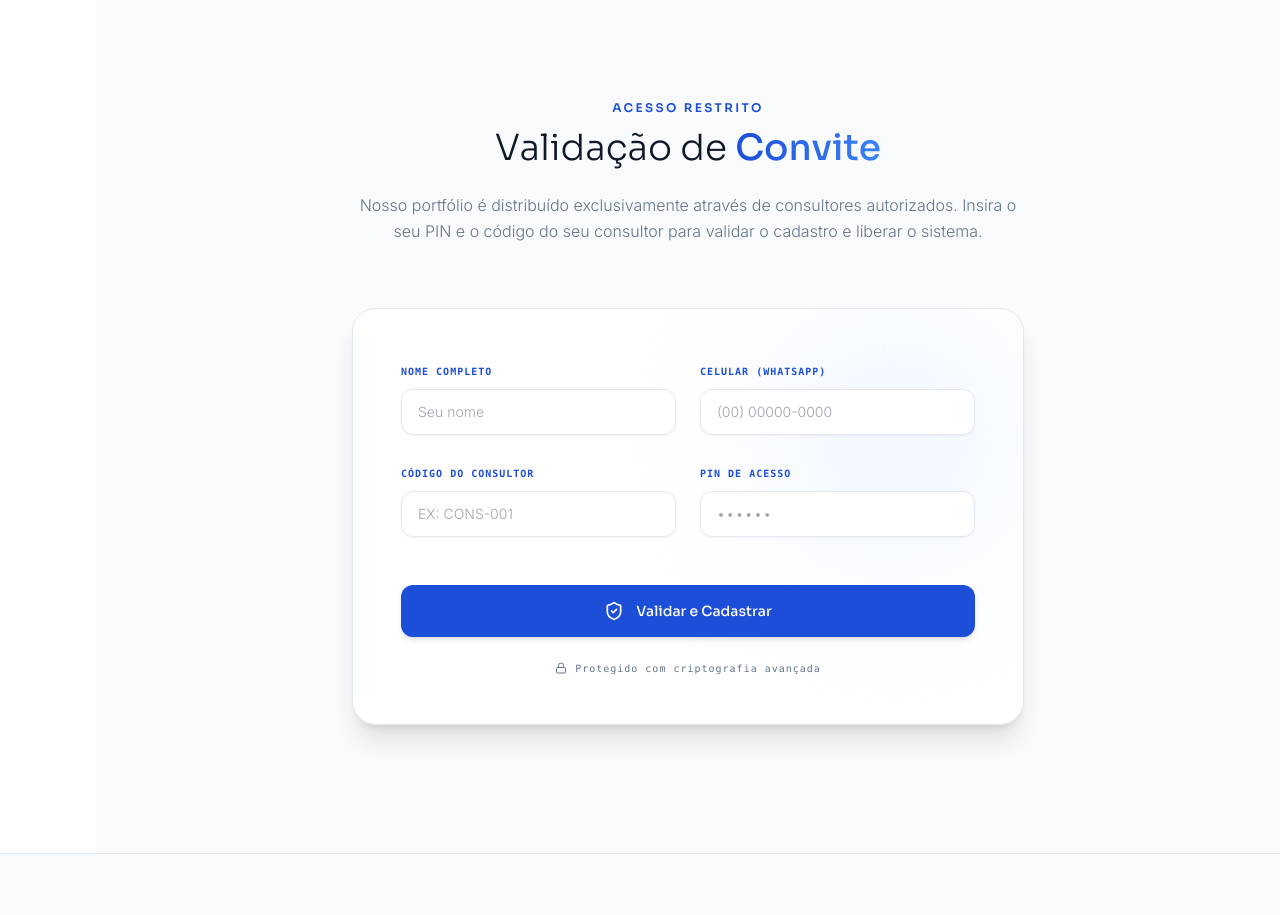
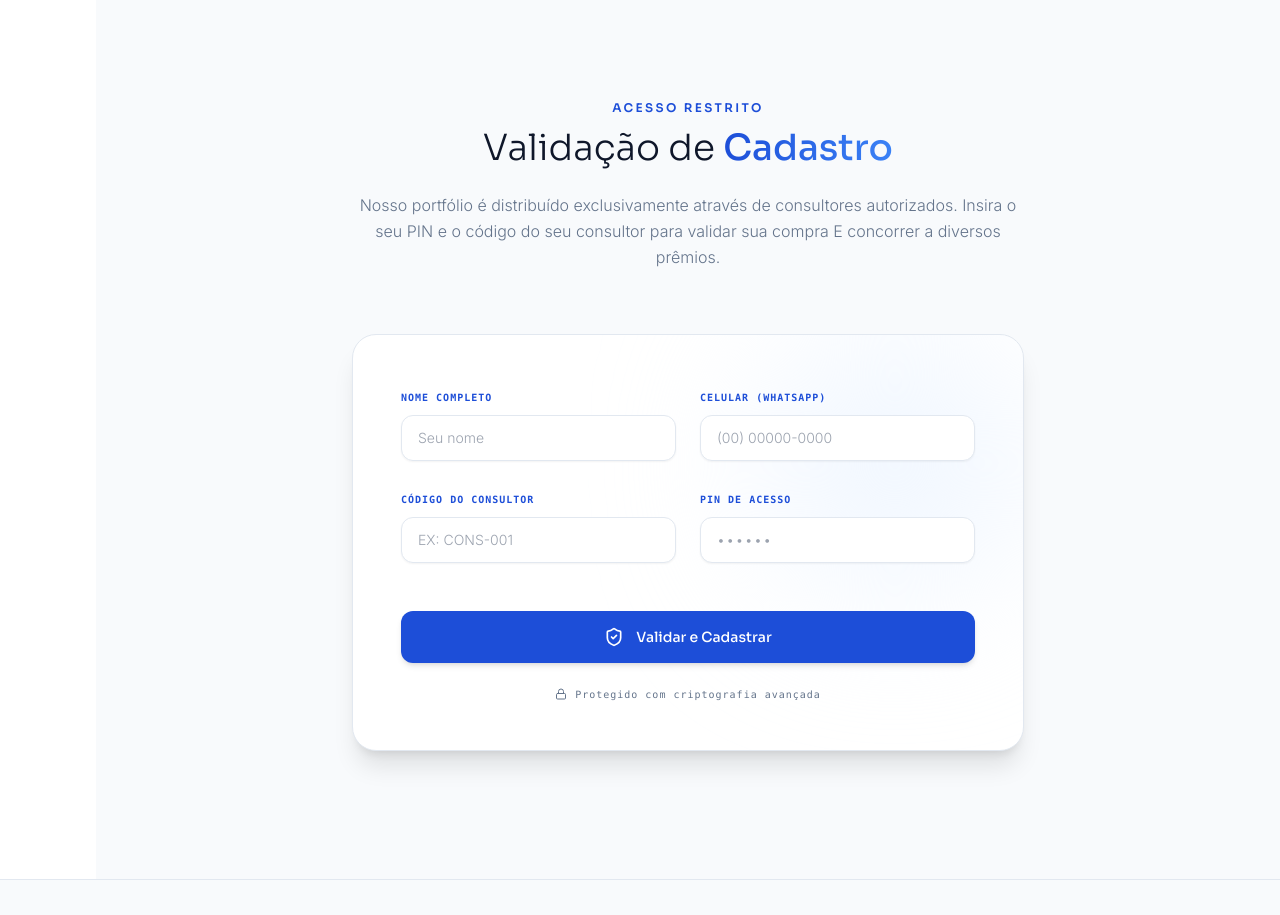
Before and after one commit to cybernobreak/synt, a plain HTML site: page index.html in a window 1280 px wide. Shown: the part 9100-10015 px from the top of the page. Drawn offline with nearby package versions, Linux system fonts and the light colour scheme; a script that the page names is missing.

Commit message:
Update index.html

```diff
--- a/index.html
+++ b/index.html
@@ -643,9 +643,9 @@
             <div class="max-w-4xl mx-auto">
                 <div class="text-center mb-16 scroll-reveal">
                     <p class="text-synth-blue font-sora tracking-[0.2em] text-xs uppercase mb-3 font-semibold">Acesso Restrito</p>
-                    <h2 class="text-4xl font-sora font-light text-synth-text mb-6">Validação de <span class="text-blue-gradient font-medium">Convite</span></h2>
+                    <h2 class="text-4xl font-sora font-light text-synth-text mb-6">Validação de <span class="text-blue-gradient font-medium">Cadastro</span></h2>
                     <p class="text-synth-muted font-light leading-relaxed max-w-2xl mx-auto">
-                        Nosso portfólio é distribuído exclusivamente através de consultores autorizados. Insira o seu PIN e o código do seu consultor para validar o cadastro e liberar o sistema.
+                        Nosso portfólio é distribuído exclusivamente através de consultores autorizados. Insira o seu PIN e o código do seu consultor para validar sua compra E concorrer a diversos prêmios.
                     </p>
                 </div>
 
```
